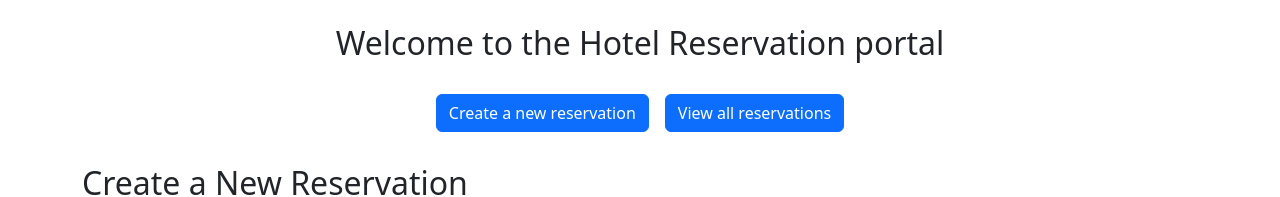
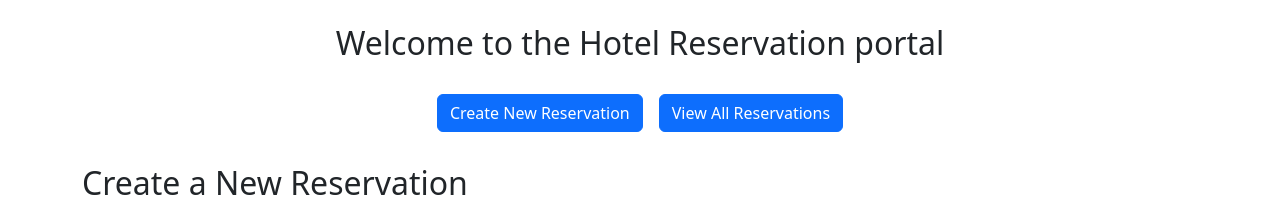
Before and after one commit to sidchopp/angular-hotel-reservation, an Angular app: page /reservation-edit/1 in a window 1280 px wide. Shown: the top 197 px of the page. Built offline with nearby package versions, Linux system fonts and the light colour scheme.

Commit message:
Uppercase in buttons

```diff
--- a/src/app/home/home.component.html
+++ b/src/app/home/home.component.html
@@ -1,9 +1,9 @@
 <div class="text-center m-4">
   <h2 class="mb-4">Welcome to the Hotel Reservation portal</h2>
   <button class="btn btn-primary m-2" [routerLink]="['/reservation-new']">
-    Create a new reservation
+    Create New Reservation
   </button>
   <button class="btn btn-primary m-2" [routerLink]="['/reservation-list']">
-    View all reservations
+    View All Reservations
   </button>
 </div>
```
